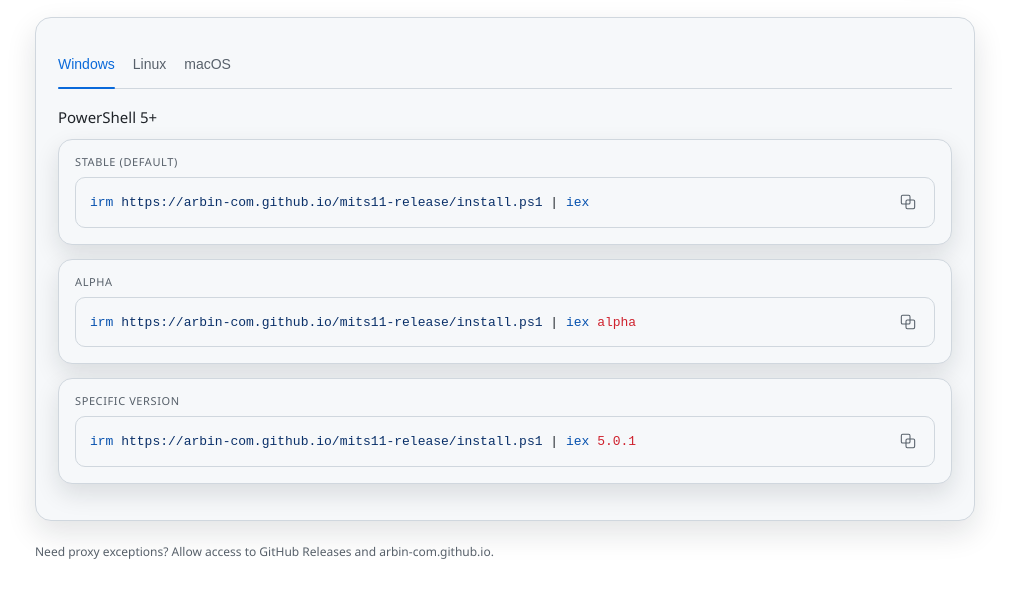
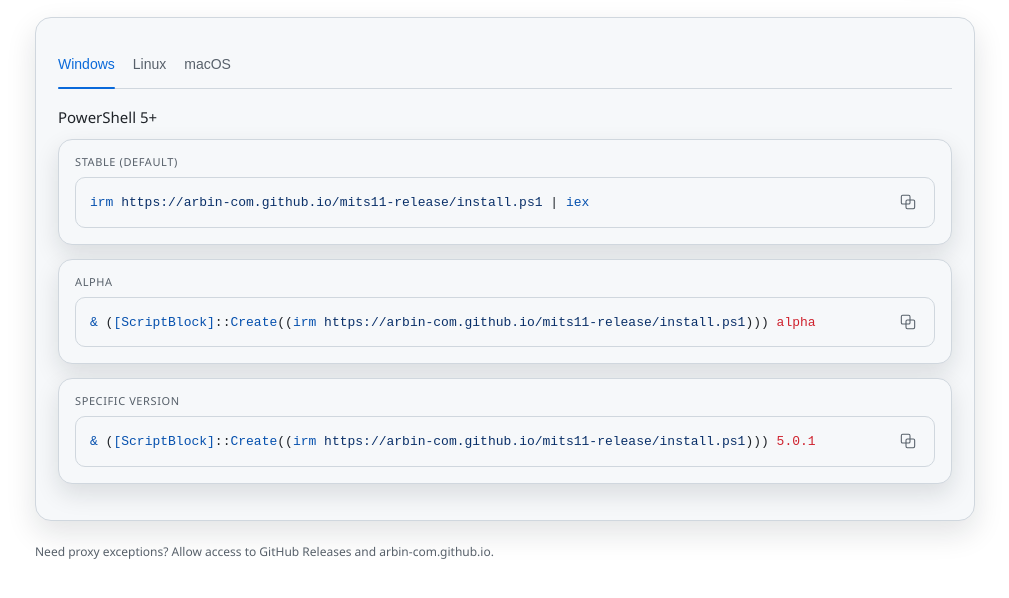
Before and after one commit to Arbin-com/mits11-release, a plain HTML site: page index.html in a window 1280 px wide. Shown: the part 118-716 px from the top of the page, without its empty margins (135-1144 px from the left). Drawn offline with Linux system fonts and the light colour scheme.

Commit message:
📝 docs: fix Windows install args example

```diff
--- a/index.html
+++ b/index.html
@@ -278,7 +278,7 @@
                 <rect x="2" y="2" width="13" height="13" rx="2"></rect>
               </svg>
             </button>
-            <pre><code id="win-alpha"><span class="hl-cmd">irm</span> <span class="hl-url">https://arbin-com.github.io/mits11-release/install.ps1</span> <span class="hl-pipe">|</span> <span class="hl-cmd">iex</span> <span class="hl-flag">alpha</span></code></pre>
+            <pre><code id="win-alpha"><span class="hl-cmd">&amp;</span> (<span class="hl-cmd">[ScriptBlock]</span>::<span class="hl-cmd">Create</span>((<span class="hl-cmd">irm</span> <span class="hl-url">https://arbin-com.github.io/mits11-release/install.ps1</span>))) <span class="hl-flag">alpha</span></code></pre>
           </div>
         </div>
 
@@ -291,7 +291,7 @@
                 <rect x="2" y="2" width="13" height="13" rx="2"></rect>
               </svg>
             </button>
-            <pre><code id="win-version"><span class="hl-cmd">irm</span> <span class="hl-url">https://arbin-com.github.io/mits11-release/install.ps1</span> <span class="hl-pipe">|</span> <span class="hl-cmd">iex</span> <span class="hl-flag">5.0.1</span></code></pre>
+            <pre><code id="win-version"><span class="hl-cmd">&amp;</span> (<span class="hl-cmd">[ScriptBlock]</span>::<span class="hl-cmd">Create</span>((<span class="hl-cmd">irm</span> <span class="hl-url">https://arbin-com.github.io/mits11-release/install.ps1</span>))) <span class="hl-flag">5.0.1</span></code></pre>
           </div>
         </div>
       </div>
```
